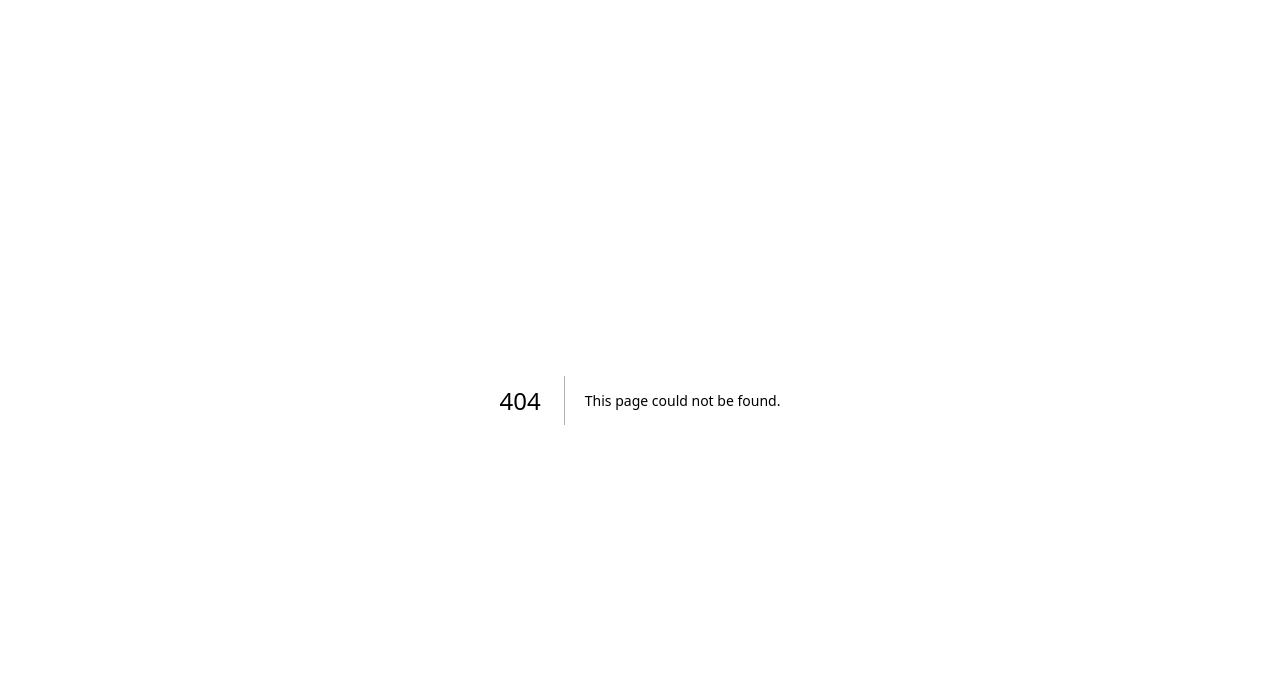
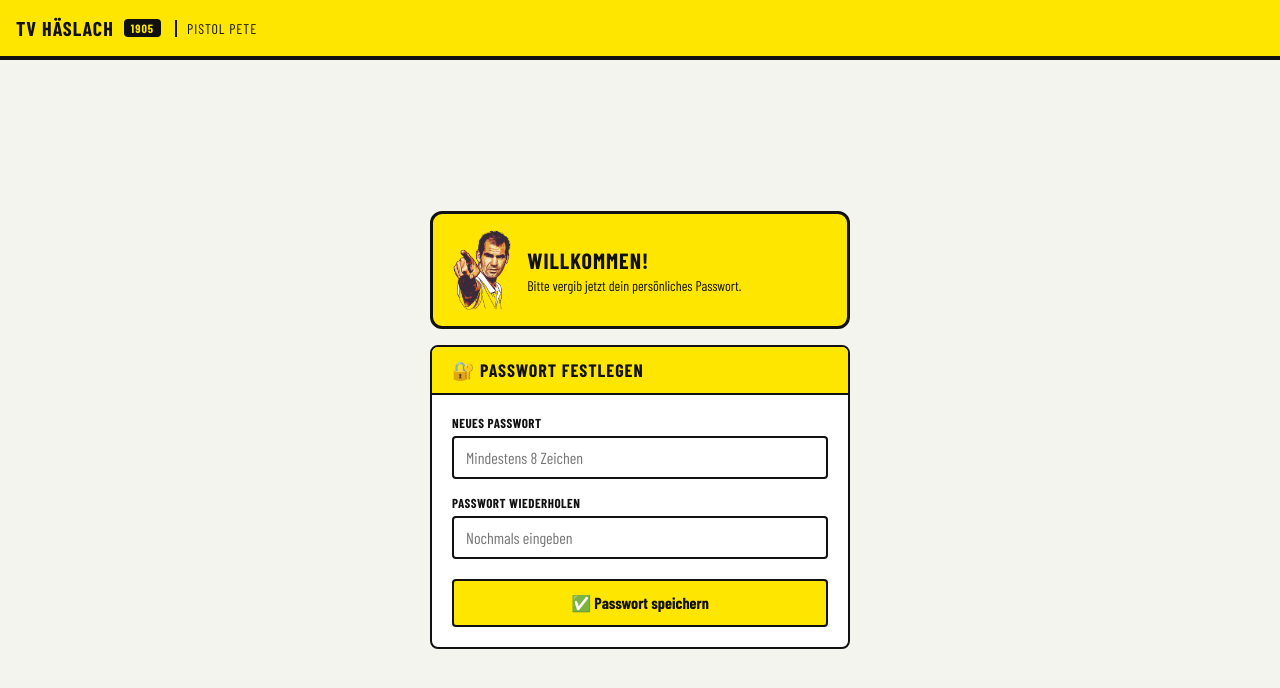
Before and after one commit to dIRTingg/pistol-pete, a Next.js app: page /auth/confirm in a window 1280 px wide. Before the commit this address had no page. Shown: the top 688 px of the page. Built offline with nearby package versions, Linux system fonts and the light colour scheme; a web font is replaced by a local one.

Commit message:
Auth: Invite-Flow + Passwort vergessen

```diff
--- /dev/null
+++ b/src/app/auth/confirm/page.tsx
@@ -0,0 +1,119 @@
+'use client'
+// src/app/auth/confirm/page.tsx
+// Wird nach Invite-Link oder "Passwort vergessen" aufgerufen
+import { useState } from 'react'
+import { useRouter } from 'next/navigation'
+import { createClient } from '@/lib/supabase/client'
+
+const Y = '#FFE600'
+const BK = '#111'
+const inp: React.CSSProperties = {
+  width: '100%', border: `2px solid ${BK}`, borderRadius: 4,
+  padding: '10px 12px', fontSize: 16, background: '#fff', boxSizing: 'border-box'
+}
+
+export default function ConfirmPage() {
+  const router = useRouter()
+  const [pw, setPw] = useState('')
+  const [pw2, setPw2] = useState('')
+  const [loading, setLoading] = useState(false)
+  const [err, setErr] = useState('')
+  const [done, setDone] = useState(false)
+
+  const doSet = async () => {
+    if (pw.length < 8) { setErr('Passwort muss mindestens 8 Zeichen haben.'); return }
+    if (pw !== pw2) { setErr('Passwörter stimmen nicht überein.'); return }
+    setLoading(true)
+    setErr('')
+
+    const supabase = createClient()
+    const { error } = await supabase.auth.updateUser({ password: pw })
+
+    if (error) {
+      setErr('Fehler: ' + error.message)
+      setLoading(false)
+    } else {
+      setDone(true)
+      setTimeout(() => router.push('/'), 2500)
+    }
+  }
+
+  return (
+    <div style={{ minHeight: '100vh', background: '#f4f4ef', display: 'flex', flexDirection: 'column' }}>
+      {/* Header */}
+      <div style={{ background: Y, borderBottom: `4px solid ${BK}`, padding: '0 16px', height: 60, display: 'flex', alignItems: 'center' }}>
+        <span style={{ fontWeight: 900, fontSize: 20, textTransform: 'uppercase', letterSpacing: 1, display: 'flex', alignItems: 'center', gap: 10 }}>
+          TV Häslach
+          <span style={{ background: BK, color: Y, borderRadius: 4, padding: '2px 7px', fontSize: 12 }}>1905</span>
+          <span style={{ fontWeight: 400, fontSize: 14, borderLeft: `2px solid ${BK}`, paddingLeft: 10, marginLeft: 4 }}>Pistol Pete</span>
+        </span>
+      </div>
+
+      <div style={{ flex: 1, display: 'flex', alignItems: 'center', justifyContent: 'center', padding: 20 }}>
+        <div style={{ width: '100%', maxWidth: 420 }}>
+
+          {/* Pete Banner */}
+          <div style={{ background: Y, border: `3px solid ${BK}`, borderRadius: 12, padding: '16px 20px', display: 'flex', alignItems: 'center', gap: 16, marginBottom: 16 }}>
+            <img src="/icons/pete.png" alt="Pete" style={{ height: 80, width: 'auto' }}
+              onError={(e) => { (e.target as HTMLImageElement).style.display = 'none' }} />
+            <div>
+              <div style={{ fontWeight: 900, fontSize: 22, textTransform: 'uppercase', letterSpacing: 1 }}>Willkommen!</div>
+              <div style={{ fontSize: 14, marginTop: 4 }}>Bitte vergib jetzt dein persönliches Passwort.</div>
+            </div>
+          </div>
+
+          {done ? (
+            <div style={{ background: '#fff', border: `2px solid #34c759`, borderRadius: 8, padding: 24, textAlign: 'center' }}>
+              <div style={{ fontSize: 40, marginBottom: 8 }}>✅</div>
+              <div style={{ fontWeight: 900, fontSize: 20, marginBottom: 8 }}>Passwort gesetzt!</div>
+              <div style={{ color: '#555', fontSize: 14 }}>Du wirst automatisch weitergeleitet…</div>
+            </div>
+          ) : (
+            <div style={{ background: '#fff', border: `2px solid ${BK}`, borderRadius: 8, overflow: 'hidden' }}>
+              <div style={{ background: Y, borderBottom: `2px solid ${BK}`, padding: '12px 20px', fontWeight: 900, fontSize: 18, textTransform: 'uppercase', letterSpacing: 1 }}>
+                🔐 Passwort festlegen
+              </div>
+              <div style={{ padding: 20 }}>
+                {err && (
+                  <div style={{ border: '2px solid #ff3b30', borderLeft: '5px solid #ff3b30', background: '#fff0ee', borderRadius: 4, padding: '10px 14px', marginBottom: 14, fontSize: 14 }}>
+                    {err}
+                  </div>
+                )}
+                <div style={{ marginBottom: 16 }}>
+                  <label style={{ display: 'block', fontWeight: 700, fontSize: 13, marginBottom: 5, textTransform: 'uppercase', letterSpacing: 0.5 }}>
+                    Neues Passwort
+                  </label>
+                  <input
+                    style={inp} type="password" value={pw}
+                    onChange={e => setPw(e.target.value)}
+                    placeholder="Mindestens 8 Zeichen"
+                    autoComplete="new-password"
+                  />
+                </div>
+                <div style={{ marginBottom: 20 }}>
+                  <label style={{ display: 'block', fontWeight: 700, fontSize: 13, marginBottom: 5, textTransform: 'uppercase', letterSpacing: 0.5 }}>
+                    Passwort wiederholen
+                  </label>
+                  <input
+                    style={inp} type="password" value={pw2}
+                    onChange={e => setPw2(e.target.value)}
+                    onKeyDown={e => e.key === 'Enter' && doSet()}
+                    placeholder="Nochmals eingeben"
+                    autoComplete="new-password"
+                  />
+                </div>
+                <button
+                  onClick={doSet}
+                  disabled={loading}
+                  style={{ background: Y, color: BK, border: `2px solid ${BK}`, borderRadius: 4, padding: '12px 22px', cursor: loading ? 'not-allowed' : 'pointer', fontWeight: 900, fontSize: 16, width: '100%', opacity: loading ? 0.7 : 1 }}
+                >
+                  {loading ? '⏳ Wird gespeichert...' : '✅ Passwort speichern'}
+                </button>
+              </div>
+            </div>
+          )}
+        </div>
+      </div>
+    </div>
+  )
+}
--- a/src/middleware.ts
+++ b/src/middleware.ts
@@ -30,7 +30,7 @@ export async function middleware(request: NextRequest) {
   const { pathname } = request.nextUrl
 
   // Öffentliche Routen – kein Login nötig
-  const publicPaths = ['/login']
+  const publicPaths = ['/login', '/auth/callback', '/auth/confirm']
   const isPublic = publicPaths.some(p => pathname.startsWith(p))
 
   if (!user && !isPublic) {
```
Also changed, not shown: src/app/auth/callback/route.ts (added, +43 -0 lines), src/app/login/page.tsx (+50 -5 lines).
